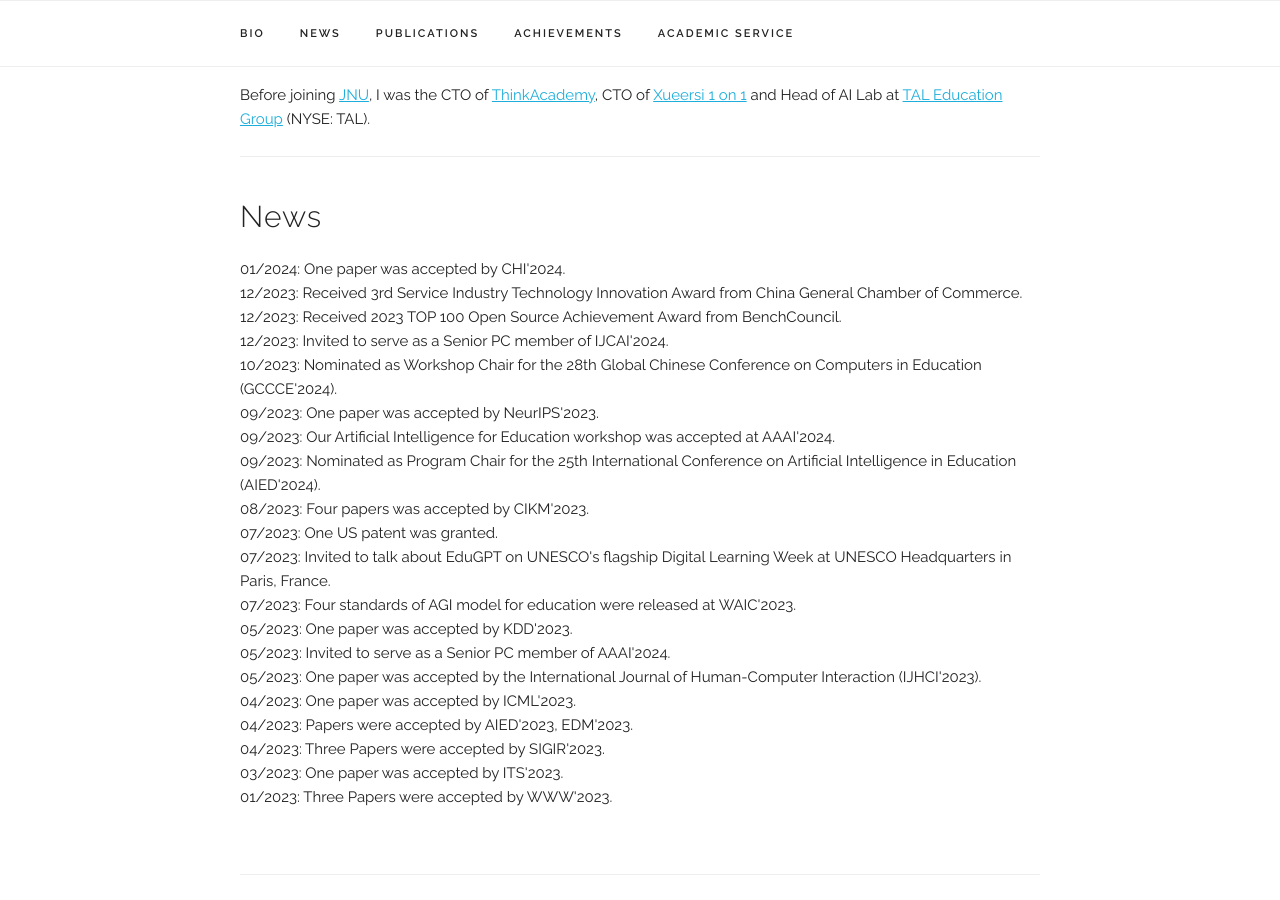
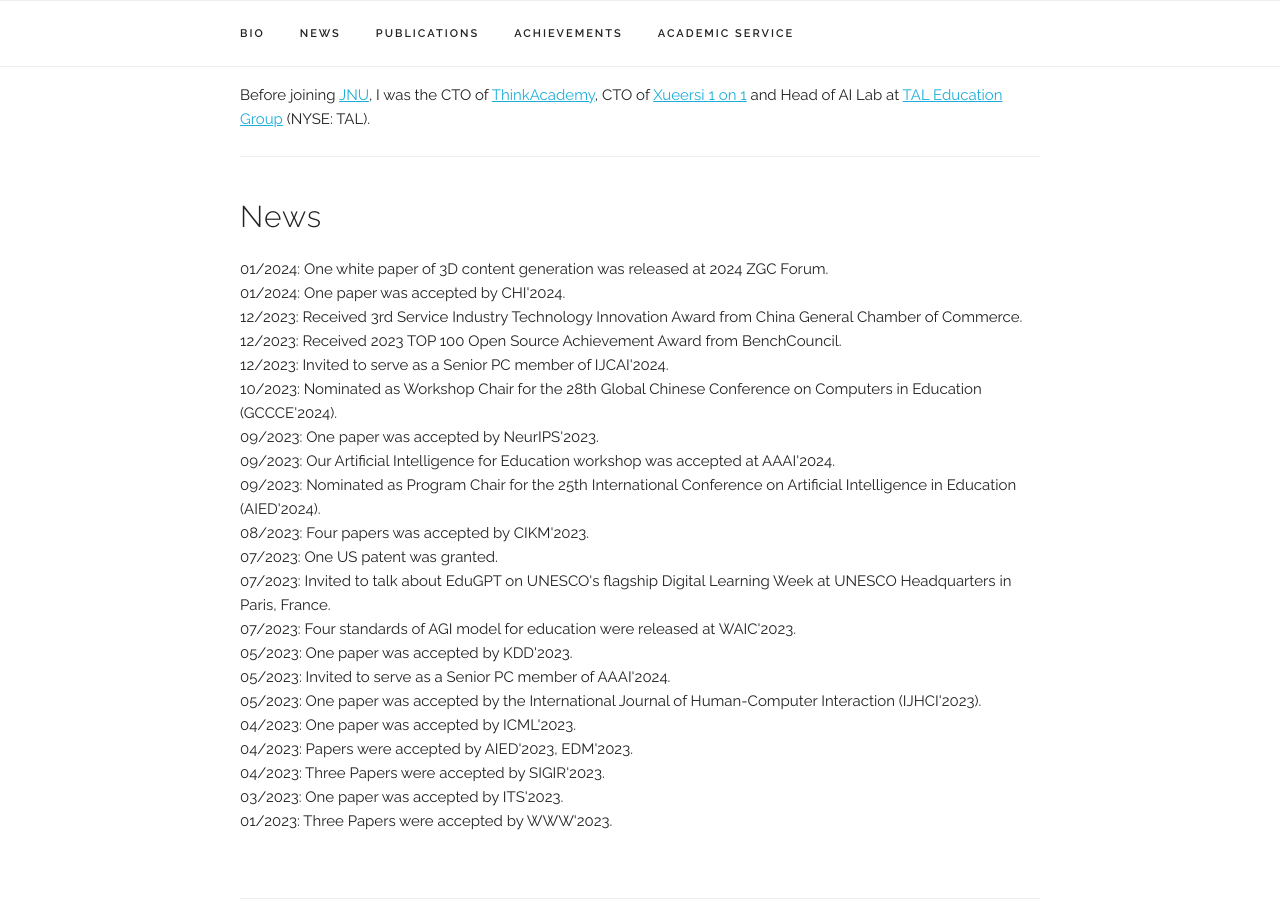
Before and after one commit to zitaoliu/zitaoliu.github.io, a Jekyll site: the page built from index.html, in a window 1280 px wide and 900 px high, scrolled down 552 px. Built offline with Jekyll 4.4.1, drawn with Linux system fonts in a browser that asks for light colours; some web fonts are replaced.

Commit message:
add white paper

```diff
--- a/_data/news.yaml
+++ b/_data/news.yaml
@@ -1,4 +1,7 @@
 news:
+
+  - title: "One white paper of 3D content generation was released at 2024 ZGC Forum."
+    date: "01/2024"
 
   - title: "One paper was accepted by CHI'2024."
     date: "01/2024"
```
